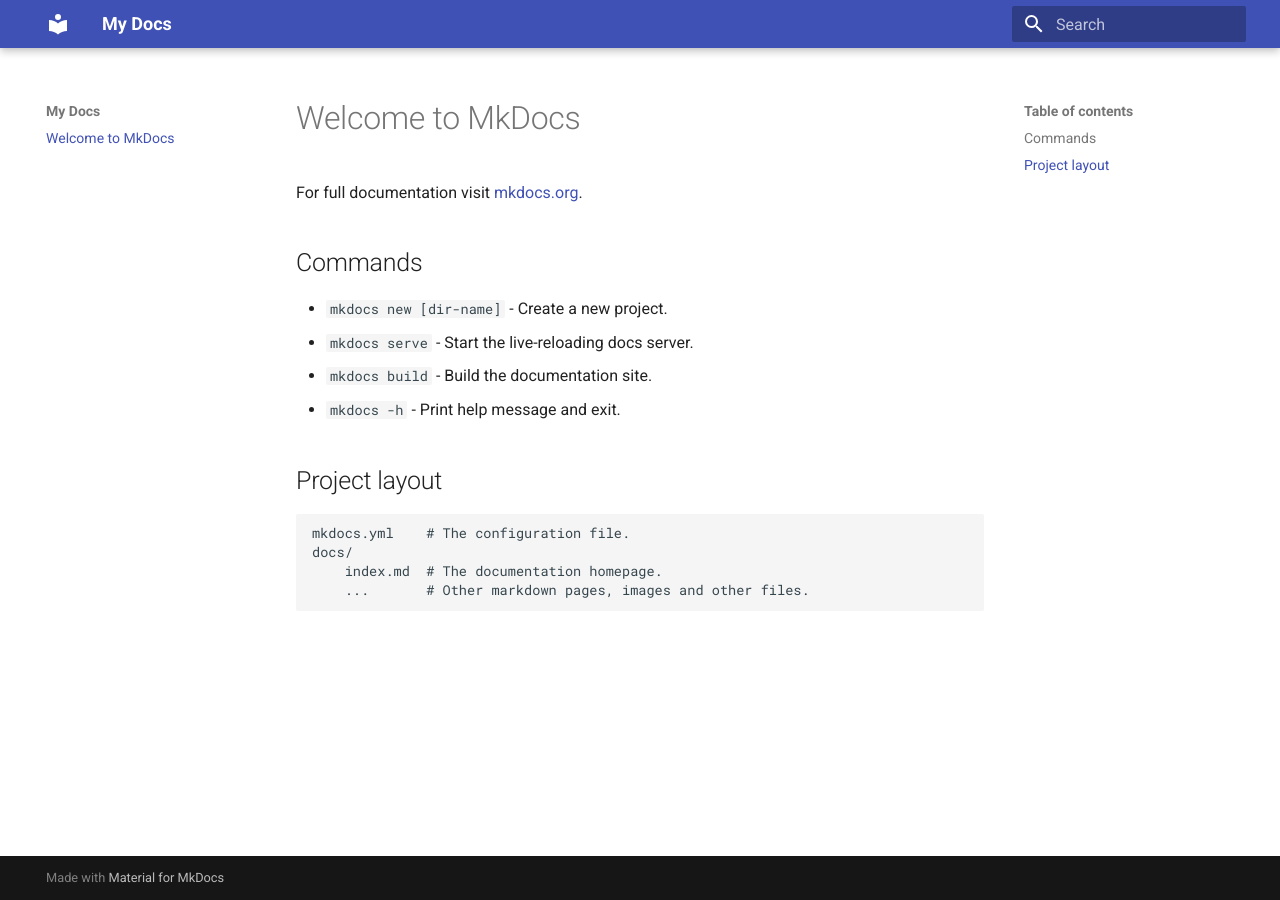
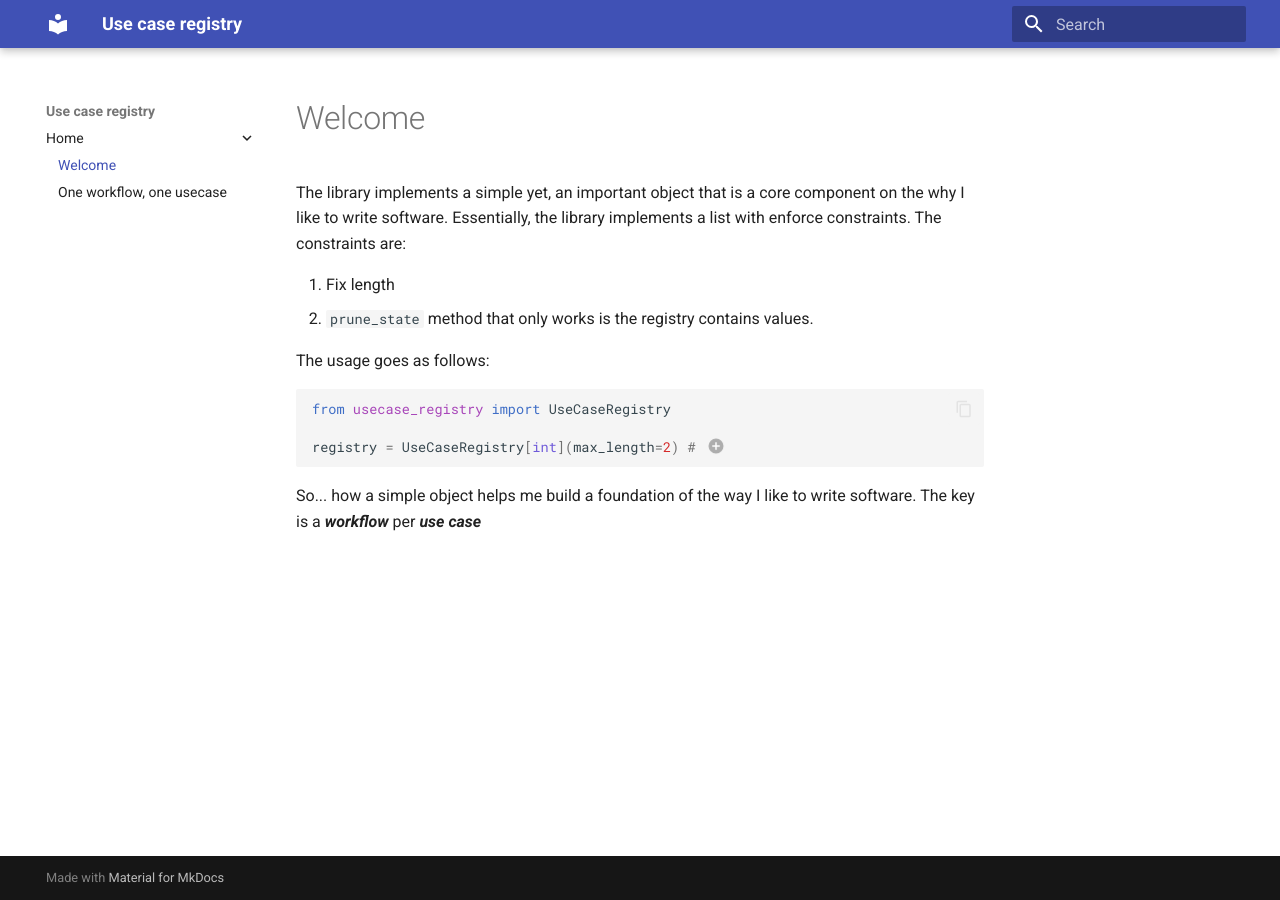
Before and after one commit to Tomperez98/use-case-registry, an MkDocs documentation site: the page built from docs/index.md, in a window 1280 px wide. Built offline with MkDocs 1.6.1 and Material for MkDocs 9.7.7, drawn with Linux system fonts in a browser that asks for light colours.

Commit message:
Baby steps on documentation

````diff
--- a/docs/index.md
+++ b/docs/index.md
@@ -1,17 +1,20 @@
-# Welcome to MkDocs
+# Welcome
 
-For full documentation visit [mkdocs.org](https://www.mkdocs.org).
+The library implements a simple yet, an important object that is a core component on the why I like to write software. Essentially, the library implements a list with enforce constraints. The constraints are:
 
-## Commands
+1. Fix length
+2. `prune_state` method that only works is the registry contains values.
 
-* `mkdocs new [dir-name]` - Create a new project.
-* `mkdocs serve` - Start the live-reloading docs server.
-* `mkdocs build` - Build the documentation site.
-* `mkdocs -h` - Print help message and exit.
+The usage goes as follows:
 
-## Project layout
 
-    mkdocs.yml    # The configuration file.
-    docs/
-        index.md  # The documentation homepage.
-        ...       # Other markdown pages, images and other files.
+``` python
+from usecase_registry import UseCaseRegistry
+
+registry = UseCaseRegistry[int](max_length=2) # (1)
+```
+
+1.  The `int` typing annotation can be replaced by any other object the `UseCaseRegistry` may store. (`UseCaseRegistry[str]` or `UseCaseRegistry[WriteTransaction]`)
+
+So... how a simple object helps me build a foundation of the way I like to write software.
+The key is a ***workflow*** per ***use case***
--- a/mkdocs.yml
+++ b/mkdocs.yml
@@ -1,4 +1,31 @@
-site_name: My Docs
+site_name: Use case registry
 
 theme:
   name: material
+  features:
+    - content.code.copy
+    - content.code.annotate
+
+nav:
+  - "Home":
+    - index.md
+    - "One workflow, one usecase": one-workflow-one-usecase.md
+
+markdown_extensions:
+  - pymdownx.highlight:
+      anchor_linenums: true
+
+  - pymdownx.inlinehilite
+  - pymdownx.snippets
+  - pymdownx.superfences
+  - footnotes
+  - tables
+  - attr_list
+  - md_in_html
+  - pymdownx.superfences
+
+  - pymdownx.superfences:
+      custom_fences:
+        - name: mermaid
+          class: mermaid
+          format: !!python/name:pymdownx.superfences.fence_code_format
````
Also changed, not shown: docs/one-workflow-one-usecase.md (added, +36 -0 lines).
